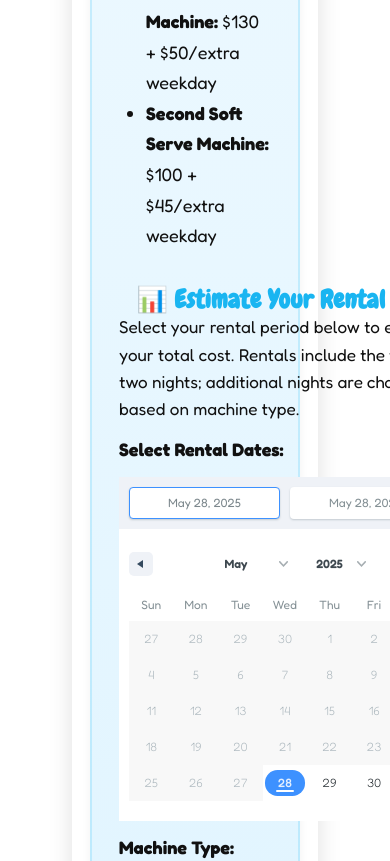
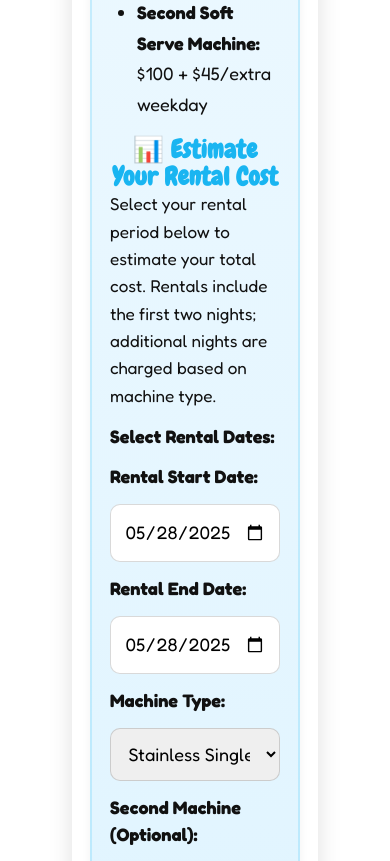
Before and after one commit to rynscull79/thirsty-dawg-site, a Next.js app: page /rentals in a window 390 px wide. Shown: the part 8240-9101 px from the top of the page. Built offline with nearby package versions, Linux system fonts and the light colour scheme.

Commit message:
UI cleanup: unified colors, fixed mobile layout, improved rentals calculator

```diff
--- a/src/components/OurRentals.jsx
+++ b/src/components/OurRentals.jsx
@@ -1,7 +1,7 @@
 'use client';
 
 // 📁 src/components/OurRentals.jsx
-import { useState } from 'react';
+import { useEffect, useState } from 'react';
 import { DateRange } from 'react-date-range';
 import 'react-date-range/dist/styles.css';
 import 'react-date-range/dist/theme/default.css';
@@ -10,6 +10,7 @@ export default function OurRentals() {
 const [machineType, setMachineType] = useState('single');
 const [secondMachineType, setSecondMachineType] = useState('');
 const [estimatedTotal, setEstimatedTotal] = useState(null);
+const [isMobile, setIsMobile] = useState(false);
 const [range, setRange] = useState([
   {
     startDate: new Date(),
@@ -49,6 +50,17 @@ export default function OurRentals() {
     setEstimatedTotal(`$${(total + tax).toFixed(2)} (includes 7.5% tax)`);
   };
 
+useEffect(() => {
+  const checkMobile = () => {
+    setIsMobile(window.innerWidth <= 768);
+  };
+
+  checkMobile();
+  window.addEventListener('resize', checkMobile);
+
+  return () => window.removeEventListener('resize', checkMobile);
+}, []);
+
   const infoCardStyle = {
     background: 'linear-gradient(180deg, #eef9ff 0%, #dff4ff 100%)',
     padding: '1.5rem',
@@ -70,6 +82,8 @@ export default function OurRentals() {
     color: 'var(--td-black)',
     fontFamily: 'var(--body-font)',
   };
+
+
 
   return (
     <div
@@ -345,18 +359,28 @@ export default function OurRentals() {
   style={{
     marginTop: '2rem',
     background: 'linear-gradient(180deg, #eef9ff 0%, #dff4ff 100%)',
-            padding: '1.5rem',
+    padding: isMobile ? '1rem' : '1.5rem',
     borderRadius: '18px',
     boxShadow: '0 4px 10px rgba(0,0,0,0.06)',
     border: '2px solid rgba(25, 181, 241, 0.18)',
     display: 'flex',
     flexWrap: 'wrap',
     justifyContent: 'space-between',
-            gap: '2rem',
+    gap: isMobile ? '1rem' : '2rem',
     fontFamily: 'var(--body-font)',
+    width: '100%',
+    maxWidth: '100%',
+    boxSizing: 'border-box',
+    overflow: 'hidden',
   }}
 >
-          <div style={{ flex: '1 1 300px' }}>
+          <div
+  style={{
+    flex: isMobile ? '1 1 100%' : '1 1 300px',
+    minWidth: 0,
+    width: '100%',
+  }}
+>
             <h4
               style={{
                 textAlign: 'center',
@@ -393,7 +417,13 @@ export default function OurRentals() {
             </ul>
           </div>
 
-          <div style={{ flex: '1 1 300px' }}>
+          <div
+  style={{
+    flex: isMobile ? '1 1 100%' : '1 1 300px',
+    minWidth: 0,
+    width: '100%',
+  }}
+>
             <h4
               style={{
                 textAlign: 'center',
@@ -430,13 +460,75 @@ export default function OurRentals() {
                 Select Rental Dates:
               </label>
 
+  {isMobile ? (
+  <>
+    <label style={{ fontWeight: '700', color: 'var(--td-black)' }}>
+      Rental Start Date:
+    </label>
+    <input
+      type="date"
+      value={range[0].startDate.toISOString().split('T')[0]}
+      onChange={(e) =>
+        setRange([
+          {
+            ...range[0],
+            startDate: new Date(e.target.value),
+          },
+        ])
+      }
+      style={{
+        width: '100%',
+        padding: '0.75rem',
+        borderRadius: '10px',
+        border: '1px solid rgba(0,0,0,0.15)',
+        fontFamily: 'var(--body-font)',
+      }}
+    />
+
+    <label style={{ fontWeight: '700', color: 'var(--td-black)' }}>
+      Rental End Date:
+    </label>
+    <input
+      type="date"
+      value={range[0].endDate.toISOString().split('T')[0]}
+      onChange={(e) =>
+        setRange([
+          {
+            ...range[0],
+            endDate: new Date(e.target.value),
+          },
+        ])
+      }
+      style={{
+        width: '100%',
+        padding: '0.75rem',
+        borderRadius: '10px',
+        border: '1px solid rgba(0,0,0,0.15)',
+        fontFamily: 'var(--body-font)',
+      }}
+    />
+  </>
+) : (
+  <div
+    style={{
+      width: '100%',
+      overflowX: 'auto',
+      borderRadius: '14px',
+      background: '#ffffff',
+    }}
+  >
     <DateRange
       editableDateInputs={true}
       onChange={(item) => setRange([item.selection])}
       moveRangeOnFirstSelection={false}
       ranges={range}
       minDate={new Date()}
+      months={1}
+      direction="horizontal"
+      rangeColors={['#19b5f1']}
     />
+  </div>
+)}
 
               <label
                 htmlFor="machineType"
```
Lines whose indentation alone changed are shown as unchanged.
